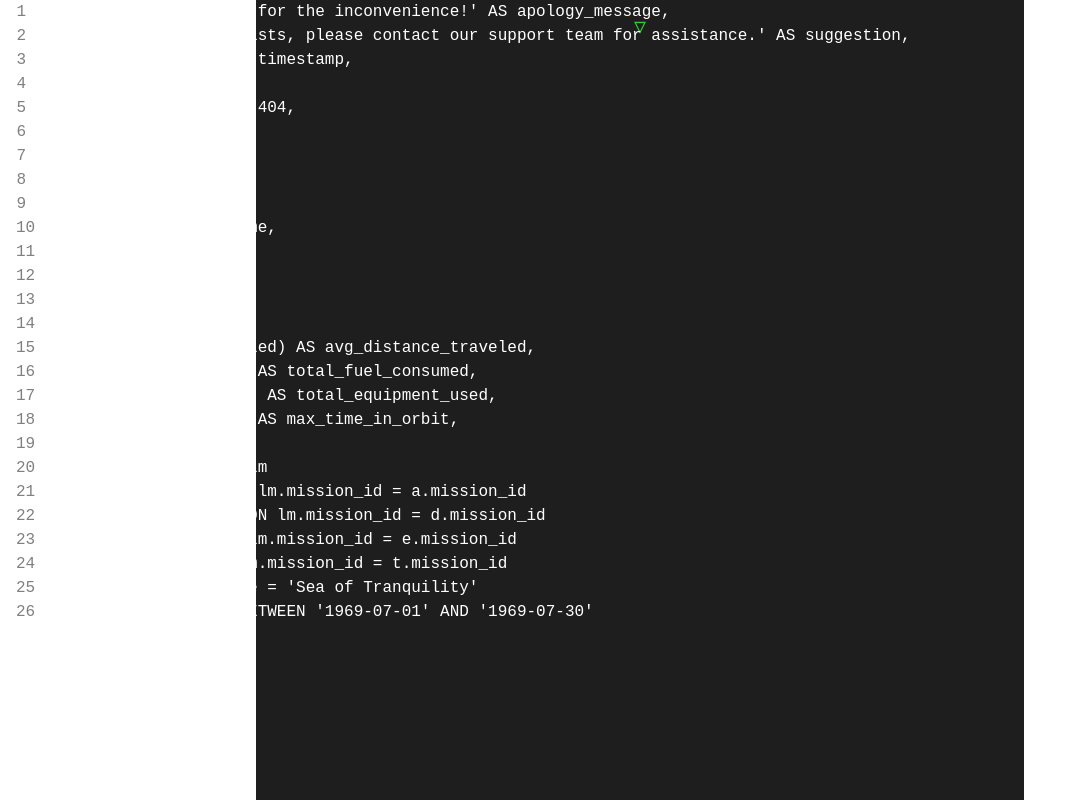
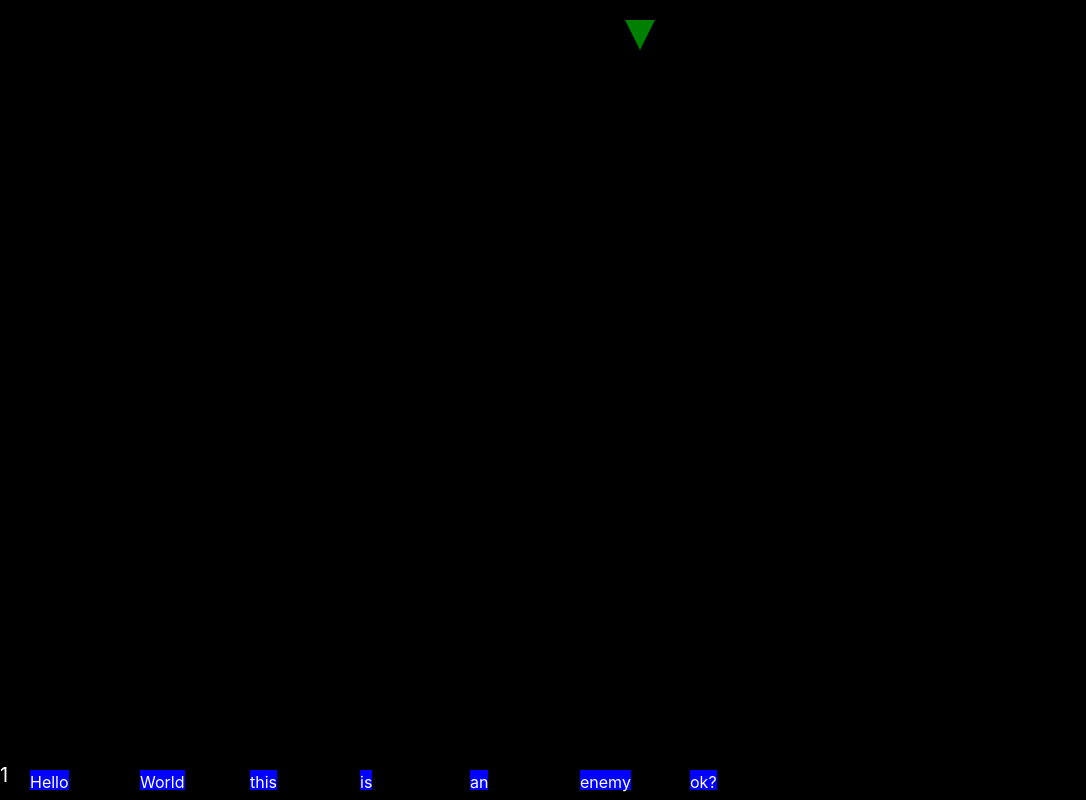
Before and after one commit to joe-sloan/query_busters, a React (Vite) app: page / in a window 1280 px wide. Shown: the whole page, without its empty margins (0-1086 px from the left). Built offline with nearby package versions, Linux system fonts and the light colour scheme.

Commit message:
Rewritten
Re-wrote to be more block-based, have basic block layout and player functionality, but poor spacing and no game mechanics.

```diff
--- a/src/game/Game.jsx
+++ b/src/game/Game.jsx
@@ -1,214 +1,131 @@
-import { useState, useEffect, useRef } from "react";
+import React, { useState, useEffect } from "react";
 import "./game.css";
 
 const Game = () => {
   const [position, setPosition] = useState(50);
+  const [velocity, setVelocity] = useState(0);
   const [bullets, setBullets] = useState([]);
-  const [words, setWords] = useState([]);
-  const keysPressed = useRef({});
-  const playerPosition = useRef(50);
-  const speed = 0.2;
-  const bulletSpeed = 1;
-  const wordSpeed = -0.1;
-  const [lineNumbersState, setLineNumbersState] = useState([]);
+  const [enemies, setEnemies] = useState([]);
+  const speed = 0.5;
+  const bulletSpeed = 2;
 
-  const sqlQuery = [
-    "SELECT 'We are sorry for the inconvenience!' AS apology_message,",
-    "'If the problem persists, please contact our support team for assistance.' AS suggestion,",
-    "CURRENT_TIMESTAMP AS timestamp,",
-    "FROM error_logs e,",
-    "WHERE e.error_code = 404,",
-    " ",
-    " ",
-    " ",
-    " ",
-    "SELECT lm.mission_name, ",
-       "lm.launch_date, ",
-       "lm.landing_site, ",
-       "a.astronaut_name, ",
-       "a.role, ",
-       "AVG(d.distance_traveled) AS avg_distance_traveled, ",
-       "SUM(d.fuel_consumed) AS total_fuel_consumed, ",
-       "COUNT(e.equipment_id) AS total_equipment_used,",
-       "MAX(t.time_in_orbit) AS max_time_in_orbit,",
-       "lm.mission_outcome",
-    "FROM lunar_missions lm",
-    "JOIN astronauts a ON lm.mission_id = a.mission_id",
-    "JOIN mission_data d ON lm.mission_id = d.mission_id",
-    "JOIN equipment e ON lm.mission_id = e.mission_id",
-    "JOIN time_log t ON lm.mission_id = t.mission_id",
-    "WHERE lm.landing_site = 'Sea of Tranquility'",
-    "AND lm.launch_date BETWEEN '1969-07-01' AND '1969-07-30'",
-    "GROUP BY lm.mission_name, ",
-             "lm.launch_date, ",
-             "lm.landing_site, ",
-             "a.astronaut_name, ",
-             "a.role, ",
-             "lm.mission_outcome",
-    "ORDER BY lm.launch_date ASC;"
-  ];
+  useEffect(() => {
+    generateEnemies();
+  }, []);
 
   useEffect(() => {
     const handleKeyDown = (event) => {
-      if (event.key === "ArrowLeft" || event.key === "ArrowRight") {
-        keysPressed.current[event.key] = true;
-      }
-      if (event.key === " ") {
+      if (event.key === "ArrowLeft") {
+        setVelocity(-speed);
+      } else if (event.key === "ArrowRight") {
+        setVelocity(speed);
+      } else if (event.key === " " || event.key === "ArrowDown") {
         fireBullet();
       }
     };
 
     const handleKeyUp = (event) => {
-      if (event.key === "ArrowLeft" || event.key === "ArrowRight") {
-        keysPressed.current[event.key] = false;
+      if (
+        (event.key === "ArrowLeft" && velocity < 0) ||
+        (event.key === "ArrowRight" && velocity > 0)
+      ) {
+        setVelocity(0);
       }
-    };
-
-    const movePlayer = () => {
-      let newLeft = playerPosition.current;
-
-      if (keysPressed.current["ArrowLeft"]) {
-        newLeft = Math.max(newLeft - speed, 0);
-      }
-      if (keysPressed.current["ArrowRight"]) {
-        newLeft = Math.min(newLeft + speed, 100);
-      }
-
-      playerPosition.current = newLeft;
-      setPosition(newLeft);
-
-      requestAnimationFrame(movePlayer);
     };
 
     window.addEventListener("keydown", handleKeyDown);
     window.addEventListener("keyup", handleKeyUp);
-
-    requestAnimationFrame(movePlayer);
-
     return () => {
       window.removeEventListener("keydown", handleKeyDown);
       window.removeEventListener("keyup", handleKeyUp);
     };
-  }, []);
-
-  const fireBullet = () => {
-    setBullets((prevBullets) => [
-      ...prevBullets,
-      { left: playerPosition.current, top: 2.5 }
-    ]);
-  };
+  }, [velocity, bullets]);
 
   useEffect(() => {
     let animationFrameId;
 
-    const moveBullets = () => {
+    const updatePosition = () => {
+      setPosition((prev) => Math.max(0, Math.min(100, prev + velocity)));
+      animationFrameId = requestAnimationFrame(updatePosition);
+    };
+
+    animationFrameId = requestAnimationFrame(updatePosition);
+    return () => cancelAnimationFrame(animationFrameId);
+  }, [velocity]);
+
+  useEffect(() => {
+    let animationFrameId;
+
+    const updateBullets = () => {
       setBullets((prevBullets) =>
         prevBullets
           .map((bullet) => ({ ...bullet, top: bullet.top + bulletSpeed }))
           .filter((bullet) => bullet.top < 100)
       );
+      checkCollisions();
+      animationFrameId = requestAnimationFrame(updateBullets);
     };
 
-    const moveWordsAndLineNumbers = () => {
-      // Check if the first SQL line has reached the top
-      const firstWordAtTop = words.some((word) => word.top <= 0);
+    animationFrameId = requestAnimationFrame(updateBullets);
+    return () => cancelAnimationFrame(animationFrameId);
+  }, [bullets]);
 
-      if (!firstWordAtTop) {
-        // Move both SQL lines and line numbers if none has reached the top
-        setWords((prevWords) =>
-          prevWords
-            .map((word) => ({ ...word, top: word.top + wordSpeed }))
-            .filter((word) => word.top < 100)
-        );
+  const fireBullet = () => {
+    setBullets((prevBullets) => [
+      ...prevBullets,
+      { left: position, top: 5 }
+    ]);
+  };
 
-        setLineNumbersState((prevLineNumbers) =>
-          prevLineNumbers
-            .map((line) => ({ ...line, top: line.top + wordSpeed }))
-            .filter((line) => line.top < 100)
-        );
-      }
+  const generateEnemies = () => {
+  const words = ["Hello", "World", "this", "is", "an", "enemy", "ok?"];
+  const newEnemies = [];
+  let currentLeft = 30; // Start positioning
+
+  words.forEach((word, index) => {
+    newEnemies.push({
+      id: index,
+      left: currentLeft,
+      width: 100, // Fixed width for each enemy
+      text: word // Add text for each enemy
+    });
+    currentLeft += 110; // 100px width + 10px margin
+  });
+
+  setEnemies(newEnemies);
+};
+
+  // Convert pixel positions to percentages for positioning
+  const pixelToPercent = (pixels) => {
+    return (pixels / window.innerWidth) * 100;
   };
 
   const checkCollisions = () => {
-      setBullets((prevBullets) =>
-        prevBullets.filter((bullet) => {
-          let bulletHit = false;
+    setBullets((prevBullets) => {
+      return prevBullets.filter((bullet) => {
+        const bulletLeftPixels = (bullet.left / 100) * window.innerWidth;
 
-          // Split lines into individual words
-          const updatedWords = words.map((wordObj) => {
-            // Split the line into individual words
-            const wordParts = wordObj.word.split(/\s+/);
-
-            // Track which words are hit
-            const remainingParts = wordParts.filter((part) => {
-              const partLeft = wordObj.left + wordParts.indexOf(part) * (part.length * 10);
-              const partTop = wordObj.top;
-              const partWidth = part.length * 10;
-              const partHeight = 16;
-
-              // Check collision for this specific word
-              const isHit = (
-                bullet.left >= partLeft &&
-                bullet.left <= partLeft + partWidth &&
-                bullet.top >= partTop &&
-                bullet.top <= partTop + partHeight
+        const hitEnemy = enemies.find(
+          (enemy) =>
+            bullet.top >= 90 && // Bullet reaches enemy row
+            bulletLeftPixels >= enemy.left &&
+            bulletLeftPixels <= enemy.left + 100 // Fixed width
         );
 
-              if (isHit) {
-                bulletHit = true;
+        if (hitEnemy) {
+          setEnemies((prevEnemies) =>
+            prevEnemies.filter((enemy) => enemy.id !== hitEnemy.id)
+          );
+          return false; // Remove bullet on hit
         }
 
-              return !isHit;
+        return true;
       });
-
-            // Reconstruct the line with remaining words
-            return {
-              ...wordObj,
-              word: remainingParts.join(' ')
+    });
   };
-          });
-
-          if (bulletHit) {
-            // Remove lines with no words left
-            setWords(updatedWords.filter(wordObj => wordObj.word.trim() !== ''));
-            return false; // Remove the bullet
-          }
-          return true;
-        })
-      );
-    };
-
-    animationFrameId = requestAnimationFrame(() => {
-      moveBullets();
-      moveWordsAndLineNumbers(); // Move both SQL lines and line numbers together
-      checkCollisions();
-    });
-
-    return () => cancelAnimationFrame(animationFrameId);
-  }, [bullets, words, lineNumbersState]);
-
-  useEffect(() => {
-    const reversedSQLQuery = [...sqlQuery].reverse();
-
-    const initialWords = reversedSQLQuery.map((word, index) => ({
-      word,
-      left: 4,
-      top: 120 - index * 3,
-    }));
-
-    const initialLineNumbers = reversedSQLQuery.map((_, index) => ({
-      number: sqlQuery.length - index,
-      top: 120 - index * 3,
-    }));
-
-    setWords(initialWords);
-    setLineNumbersState(initialLineNumbers);
-  }, []);
-
   return (
     <div className="game-container">
-      <div className="player" style={{ left: `${position}%` }}>▿</div>
-
+  <div className="player" style={{ left: `${position}%` }}></div>
   {bullets.map((bullet, index) => (
     <div
       key={index}
@@ -216,29 +133,21 @@ const Game = () => {
       style={{ left: `${bullet.left}%`, top: `${bullet.top}%` }}
     ></div>
   ))}
+  <div className="blockRow">
+    <span className="row-number">1</span>
+    {enemies.map((enemy) => (
+      <div
+        key={enemy.id}
+        className="enemy"
+        style={{
+          left: `${pixelToPercent(enemy.left)}%`,
 
-      {lineNumbersState.map((line, index) => (
-        <div
-          key={`line-${index}`}
-          className="line-number"
-          style={{ top: `${line.top}%` }}
+        }}
       >
-          {line.number}
+        {enemy.text} {/* Display the text for each enemy */}
       </div>
     ))}
-
-      {words.map((wordObj, index) => (
-        <div
-          key={`sql-${index}`}
-          className="sql-line"
-          style={{
-            left: '56px',
-            top: `${wordObj.top}%`
-          }}
-        >
-          {wordObj.word}
   </div>
-      ))}
 </div>
   );
 };
--- a/src/game/game.css
+++ b/src/game/game.css
@@ -1,55 +1,51 @@
 .game-container {
-  width: 60vw;
+  position: relative;
+  width: 100vw;
   height: 100vh;
-  background-color: #1e1e1e;
-  position: left;
+  background: black;
   overflow: hidden;
 }
 
 .player {
-  width: 1rem;
-  height: 0.5rem;
   position: absolute;
-  top: 10px;
-  left: 50%;
+  top: 20px;
+  width: 0;
+  height: 0;
+  border-left: 15px solid transparent;
+  border-right: 15px solid transparent;
+  border-top: 30px solid green;
   transform: translateX(-50%);
-  font-size: 1.5rem;
-  color: limegreen;
-  text-align: center;
-  line-height: 2rem;
 }
 
 .bullet {
-  width: 3px;
-  height: 8px;
-  background-color: rgb(140, 154, 229);
   position: absolute;
-  transform: translateX(-50%);
+  width: 5px;
+  height: 10px;
+  background: red;
 }
 
-.word {
+.blockRow {
   position: absolute;
-  color: white;
-  font-family: 'Courier New', monospace;
-  font-size: 20px;
-  white-space: pre-wrap;
-  text-align: left;
+  bottom: 10px;
+  left: 0;
+  right: 0;
+  display: flex;
+  justify-content: flex-start;
 }
 
-.sql-line {
-  position: absolute;
-  font-family: monospace;
+.row-number {
   color: white;
-  font-size: 16px;
+  font-size: 20px;
 }
 
-.line-number {
+.enemy {
+  height: 20px;
+  background: blue;
   position: absolute;
-  left: 1rem;
-  color: gray;
-  font-family: monospace;
-  text-align: right;
-  width: 10px;
-  font-size: 16px;
-  pointer-events: none;
+  display: inline-flex; /* This allows the block to adjust its width based on the content */
+  bottom: 0;
+  margin-right: 10px;
+  color: white; /* Text color */
+  font-size: 1rem; /* Font size for the text */
+
 }
```
Lines whose indentation alone changed are shown as unchanged.
